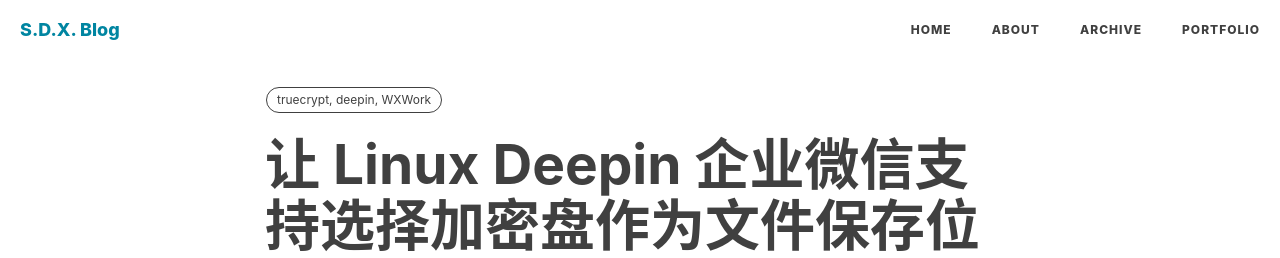
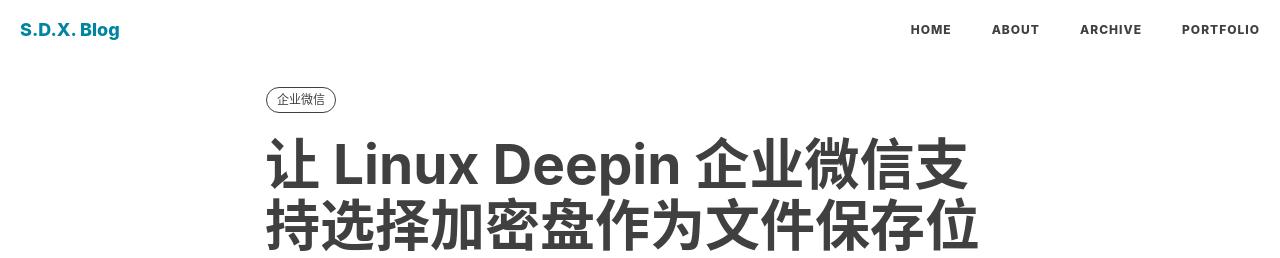
Before and after one commit to happyd0ggie/happyd0ggie.github.io, a Jekyll site: the page built from _posts/2020-09-14-let-deepin-wxwork-support-truecrypt-volumn-as-storage-location.md, in a window 1280 px wide. Shown: the top 258 px of the page. Built offline with Jekyll 4.4.1, drawn with Linux system fonts in a browser that asks for light colours; nearby versions of some CDN libraries; comment, search, counter and statistics services are not loaded.

Commit message:
update tag

```diff
--- a/_posts/2020-09-14-let-deepin-wxwork-support-truecrypt-volumn-as-storage-location.md
+++ b/_posts/2020-09-14-let-deepin-wxwork-support-truecrypt-volumn-as-storage-location.md
@@ -5,7 +5,7 @@
 author: "S.D.X."
 header-style: text
 tags:
-  - truecrypt, deepin, WXWork
+  - 企业微信
 ---
 
 
```
